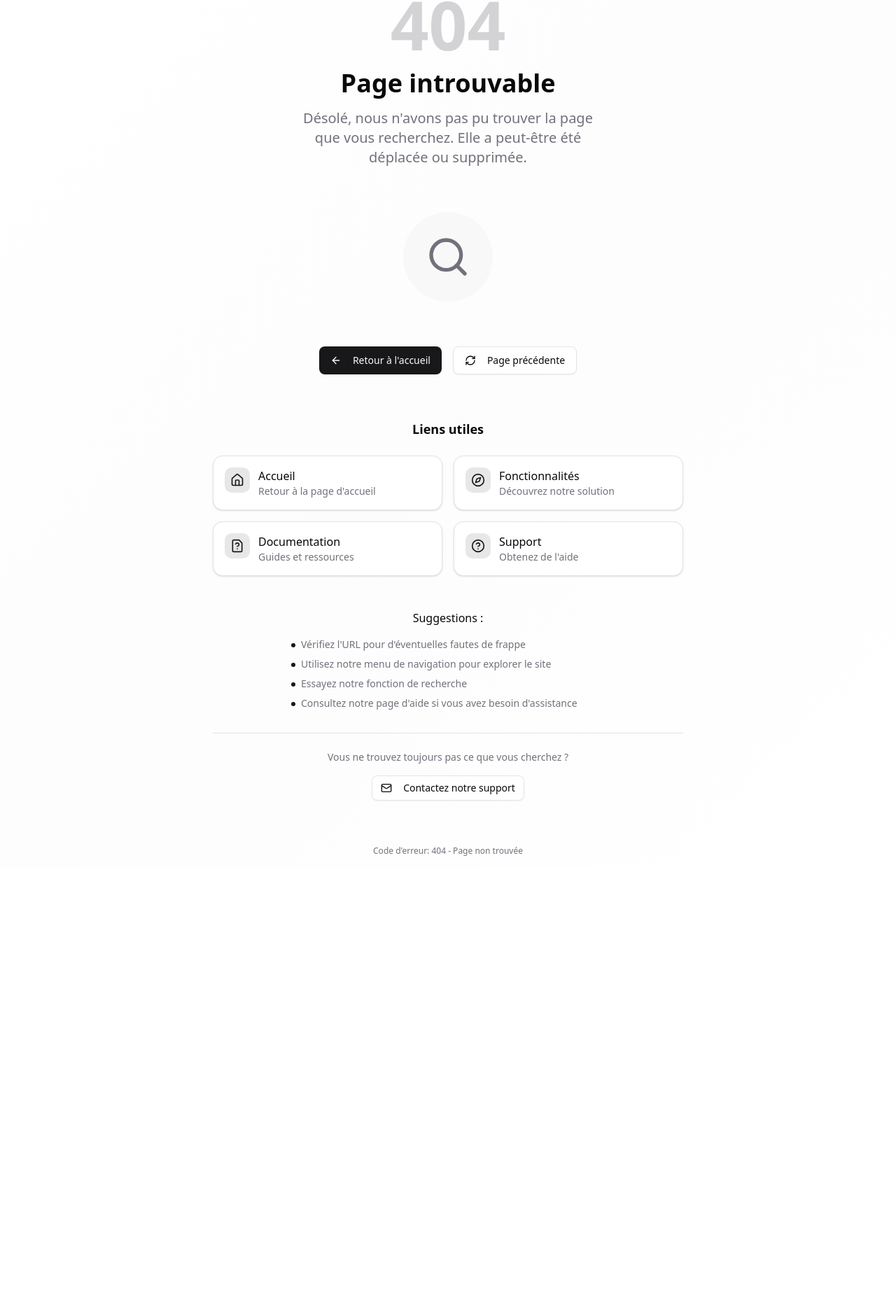
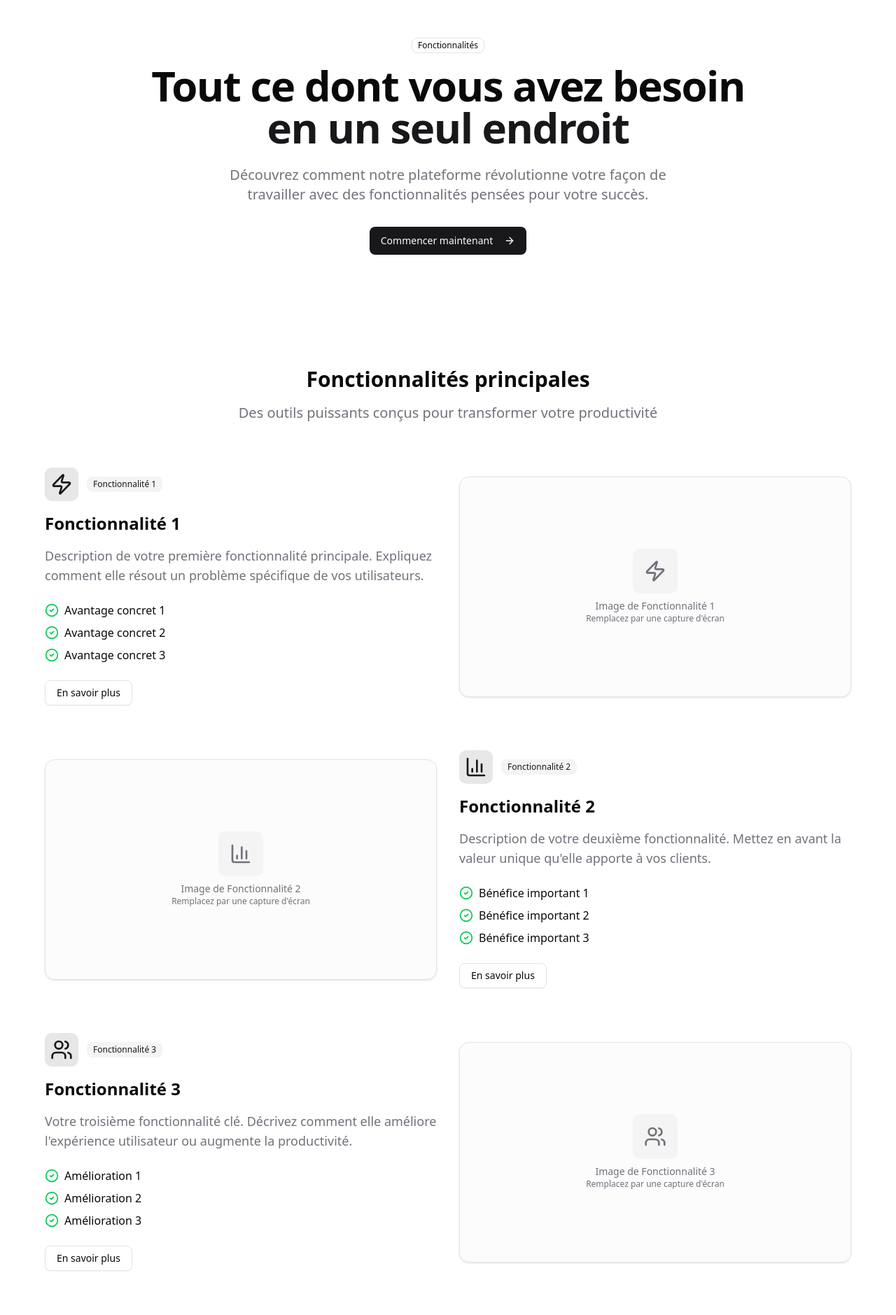
Before and after one commit to Ax-07/preset-next-auth-stripe, a Next.js app: page /features in a window 1280 px wide. Before the commit this address had no page. Shown: the part 29-1908 px from the top of the page at 70% size. Before the commit the page ends 1269 px from the top, so only its background shows below. Built offline with nearby package versions, Linux system fonts and the light colour scheme.

Commit message:
Ajout de la page des fonctionnalités avec sections, descriptions, avantages et fonctionnalités additionnelles

```diff
--- /dev/null
+++ b/src/app/(public pages)/features/page.tsx
@@ -0,0 +1,202 @@
+import React from "react";
+import { Card } from "@/components/ui/card";
+import { Badge } from "@/components/ui/badge";
+import { Button } from "@/components/ui/button";
+import {
+  Zap,
+  Shield,
+  Users,
+  BarChart3,
+  Globe,
+  Smartphone,
+  Clock,
+  Target,
+  Sparkles,
+  ArrowRight,
+  CheckCircle2,
+} from "lucide-react";
+import Link from "next/link";
+
+// 🎯 PERSONNALISEZ VOS FONCTIONNALITÉS ICI
+const features = [
+  {
+    id: "feature-1",
+    title: "Fonctionnalité 1",
+    description:
+      "Description de votre première fonctionnalité principale. Expliquez comment elle résout un problème spécifique de vos utilisateurs.",
+    icon: <Zap className="h-8 w-8" />,
+    benefits: ["Avantage concret 1", "Avantage concret 2", "Avantage concret 3"],
+  },
+  {
+    id: "feature-2",
+    title: "Fonctionnalité 2",
+    description:
+      "Description de votre deuxième fonctionnalité. Mettez en avant la valeur unique qu'elle apporte à vos clients.",
+    icon: <BarChart3 className="h-8 w-8" />,
+    benefits: ["Bénéfice important 1", "Bénéfice important 2", "Bénéfice important 3"],
+  },
+  {
+    id: "feature-3",
+    title: "Fonctionnalité 3",
+    description:
+      "Votre troisième fonctionnalité clé. Décrivez comment elle améliore l'expérience utilisateur ou augmente la productivité.",
+    icon: <Users className="h-8 w-8" />,
+    benefits: ["Amélioration 1", "Amélioration 2", "Amélioration 3"],
+  },
+  {
+    id: "feature-4",
+    title: "Fonctionnalité 4",
+    description:
+      "Une fonctionnalité supplémentaire qui différencie votre produit de la concurrence. Expliquez son impact.",
+    icon: <Shield className="h-8 w-8" />,
+    benefits: ["Différenciation 1", "Différenciation 2", "Différenciation 3"],
+  },
+  {
+    id: "feature-5",
+    title: "Fonctionnalité 5",
+    description: "Dernière fonctionnalité majeure qui complète votre offre. Montrez pourquoi elle est essentielle.",
+    icon: <Globe className="h-8 w-8" />,
+    benefits: ["Valeur ajoutée 1", "Valeur ajoutée 2", "Valeur ajoutée 3"],
+  },
+  {
+    id: "feature-6",
+    title: "Fonctionnalité 6",
+    description:
+      "Une fonctionnalité bonus qui ravira vos utilisateurs. Décrivez comment elle simplifie leur quotidien.",
+    icon: <Sparkles className="h-8 w-8" />,
+    benefits: ["Simplification 1", "Simplification 2", "Simplification 3"],
+  },
+];
+
+// 🎯 PERSONNALISEZ VOS FONCTIONNALITÉS SECONDAIRES ICI
+const additionalFeatures = [
+  { title: "Interface intuitive", icon: <Smartphone className="h-5 w-5" /> },
+  { title: "Tableaux de bord", icon: <BarChart3 className="h-5 w-5" /> },
+  { title: "Notifications temps réel", icon: <Clock className="h-5 w-5" /> },
+  { title: "API robuste", icon: <Globe className="h-5 w-5" /> },
+  { title: "Sécurité avancée", icon: <Shield className="h-5 w-5" /> },
+  { title: "Support 24/7", icon: <Target className="h-5 w-5" /> },
+];
+
+export default async function FeaturesPage() {
+  return (
+    <>
+      {/* Hero Section */}
+      <section className="py-20 text-center">
+        <div className="container max-w-4xl mx-auto">
+          <Badge variant="outline" className="mb-4">
+            Fonctionnalités
+          </Badge>
+          <h1 className="text-4xl font-bold tracking-tight sm:text-6xl mb-6">
+            Tout ce dont vous avez besoin <span className="text-primary">en un seul endroit</span>
+          </h1>
+          <p className="text-xl text-muted-foreground mb-8 max-w-2xl mx-auto">
+            Découvrez comment notre plateforme révolutionne votre façon de travailler avec des fonctionnalités pensées
+            pour votre succès.
+          </p>
+          <Button size="lg" asChild>
+            <Link href="/auth/signup">
+              Commencer maintenant
+              <ArrowRight className="ml-2 h-4 w-4" />
+            </Link>
+          </Button>
+        </div>
+      </section>
+
+      {/* Main Features */}
+      <section className="py-20">
+        <div className="container max-w-6xl mx-auto">
+          <div className="text-center mb-16">
+            <h2 className="text-3xl font-bold mb-4">Fonctionnalités principales</h2>
+            <p className="text-xl text-muted-foreground max-w-2xl mx-auto">
+              Des outils puissants conçus pour transformer votre productivité
+            </p>
+          </div>
+
+          <div className="grid gap-12 lg:gap-16">
+            {features.map((feature, index) => (
+              <div
+                key={feature.id}
+                className={`grid gap-8 lg:grid-cols-2 items-center ${index % 2 === 1 ? "lg:grid-flow-dense" : ""}`}
+              >
+                {/* Contenu */}
+                <div className={index % 2 === 1 ? "lg:col-start-2" : ""}>
+                  <div className="flex items-center gap-3 mb-4">
+                    <div className="p-2 bg-primary/10 rounded-lg text-primary">{feature.icon}</div>
+                    <Badge variant="secondary">Fonctionnalité {index + 1}</Badge>
+                  </div>
+                  <h3 className="text-2xl font-bold mb-4">{feature.title}</h3>
+                  <p className="text-muted-foreground text-lg mb-6">{feature.description}</p>
+                  <ul className="space-y-2 mb-6">
+                    {feature.benefits.map((benefit, benefitIndex) => (
+                      <li key={benefitIndex} className="flex items-center gap-2">
+                        <CheckCircle2 className="h-5 w-5 text-green-500 flex-shrink-0" />
+                        <span>{benefit}</span>
+                      </li>
+                    ))}
+                  </ul>
+                  <Button variant="outline">En savoir plus</Button>
+                </div>
+
+                {/* Image placeholder */}
+                <div className={`${index % 2 === 1 ? "lg:col-start-1 lg:row-start-1" : ""}`}>
+                  <Card className="aspect-video flex items-center justify-center bg-muted/30">
+                    <div className="text-center text-muted-foreground">
+                      <div className="mb-2 mx-auto w-16 h-16 bg-muted rounded-lg flex items-center justify-center">
+                        {feature.icon}
+                      </div>
+                      <p className="text-sm">{`Image de ${feature.title}`}</p>
+                      <p className="text-xs">{`Remplacez par une capture d'écran`}</p>
+                    </div>
+                  </Card>
+                </div>
+              </div>
+            ))}
+          </div>
+        </div>
+      </section>
+
+      {/* Additional Features Grid */}
+      <section className="py-20 bg-muted/30">
+        <div className="container max-w-6xl mx-auto">
+          <div className="text-center mb-16">
+            <h2 className="text-3xl font-bold mb-4">Et bien plus encore...</h2>
+            <p className="text-xl text-muted-foreground max-w-2xl mx-auto">
+              Des fonctionnalités additionnelles pour une expérience complète
+            </p>
+          </div>
+
+          <div className="grid gap-6 md:grid-cols-2 lg:grid-cols-3">
+            {additionalFeatures.map((feature, index) => (
+              <Card key={index} className="p-6 text-center">
+                <div className="inline-flex p-3 bg-primary/10 rounded-lg text-primary mb-4">{feature.icon}</div>
+                <h3 className="font-semibold">{feature.title}</h3>
+              </Card>
+            ))}
+          </div>
+        </div>
+      </section>
+
+      {/* CTA Section */}
+      <section className="py-20">
+        <div className="container max-w-4xl mx-auto text-center">
+          <h2 className="text-3xl font-bold mb-4">Prêt à découvrir toutes ces fonctionnalités ?</h2>
+          <p className="text-xl text-muted-foreground mb-8">
+            Commencez votre essai gratuit et explorez tout ce que nous avons à offrir.
+          </p>
+          <div className="flex flex-col sm:flex-row gap-4 justify-center">
+            <Button size="lg" asChild>
+              <Link href="/auth/signup">
+                Essai gratuit
+                <ArrowRight className="ml-2 h-4 w-4" />
+              </Link>
+            </Button>
+            <Button size="lg" variant="outline" asChild>
+              <Link href="/pricing">Voir les tarifs</Link>
+            </Button>
+          </div>
+        </div>
+      </section>
+    </>
+  );
+}
```
